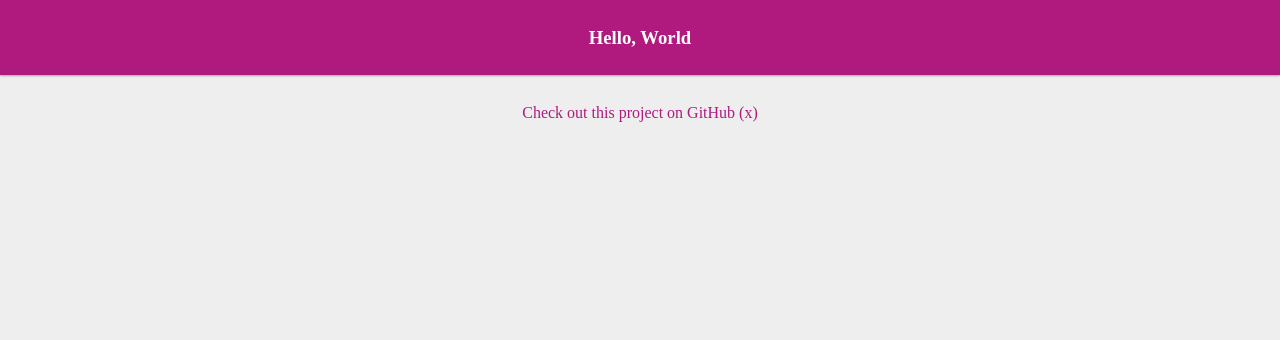
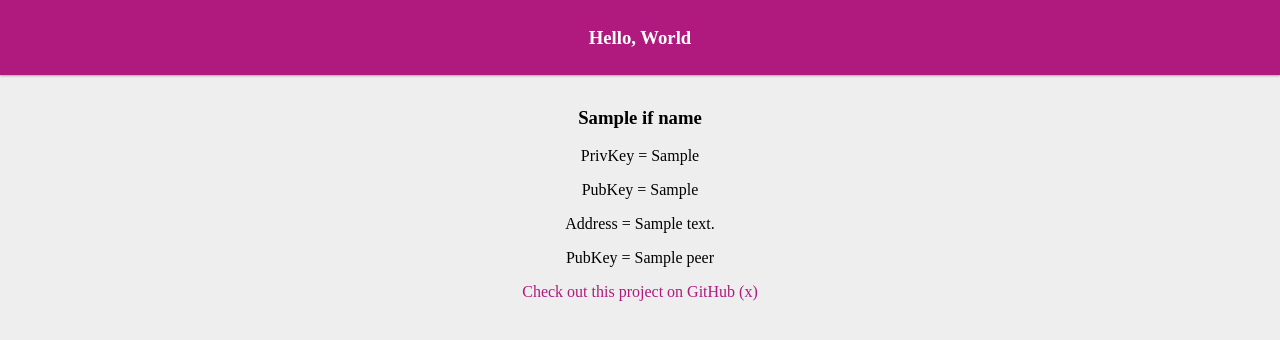
Before and after one commit to galenguyer/wireguard_panel, a Flask app: template demo/templates/home.html in a window 1280 px wide. Shown: the top 340 px of the page. Run offline with Flask 2, Linux system fonts and the light colour scheme; the template is opened without the code that fills it: most values are stand-ins (such as "Sample title", 1, 10 or a date in 2020).

Commit message:
add peers and display on page

```diff
--- a/demo/__init__.py
+++ b/demo/__init__.py
@@ -6,6 +6,7 @@ import wg_conf
 from base64 import b64encode, b64decode
 from flask import Flask, render_template, send_from_directory
 from nacl.public import PrivateKey
+from pathlib import Path
 
 APP = Flask(__name__)
 
@@ -25,6 +26,7 @@ def _send_static(path):
 def _index():
     wc = wg_conf.WireguardConfig(APP.config['WG_CONFIG_PATH'])
     wc.interface['PublicKey'] = b64encode(bytes(PrivateKey(b64decode(wc.interface['PrivateKey'].encode('ascii'))).public_key)).decode('ascii')
+    if_name = Path(APP.config['WG_CONFIG_PATH']).stem
     commit_hash = None
     try:
         commit_hash = subprocess.check_output(['git', 'rev-parse', '--short', 'HEAD']) \
@@ -33,4 +35,4 @@ def _index():
     # pylint: disable=bare-except
     except:
         commit_hash = None
-    return render_template('home.html', commit_hash=commit_hash, interface=wc.interface)
+    return render_template('home.html', commit_hash=commit_hash, if_name=if_name, interface=wc.interface, peers=wc.peers.values())
--- a/demo/templates/home.html
+++ b/demo/templates/home.html
@@ -11,6 +11,17 @@
         <div class="top">
             <h3>Hello, World</h3>
         </div>
+        <div id="interface">
+            <h3>{{ if_name }}</h3>
+            <p>PrivKey = {{ interface['PrivateKey'] }}</p>
+            <p>PubKey = {{ interface['PublicKey'] }}</p>
+            <p>Address = {{ interface['Address'] }}</p>
+        </div>
+        {% for peer in peers %}
+        <div class="peer">
+            <p>PubKey = {{ peer | string }}</p>
+        </div>
+        {% endfor %}
         {% if commit_hash %}
         <div class="git">
             <p>
```
